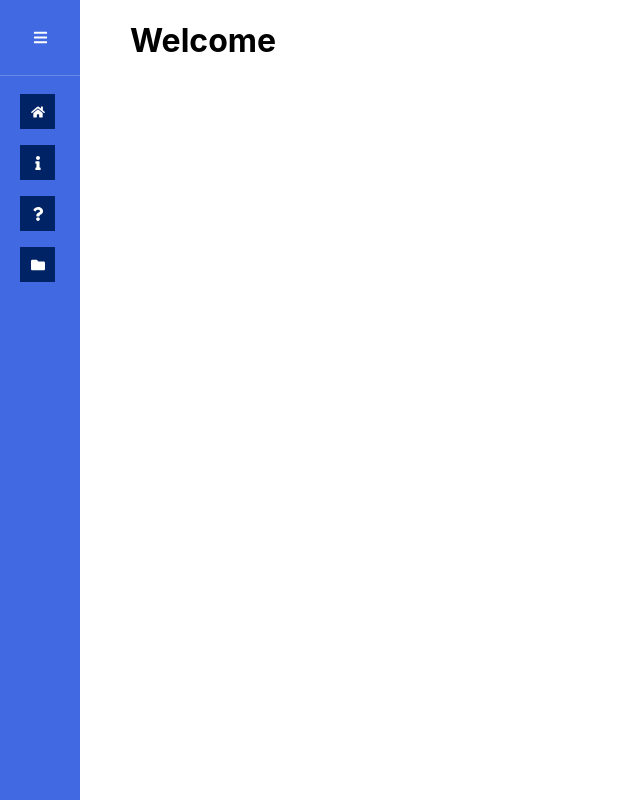
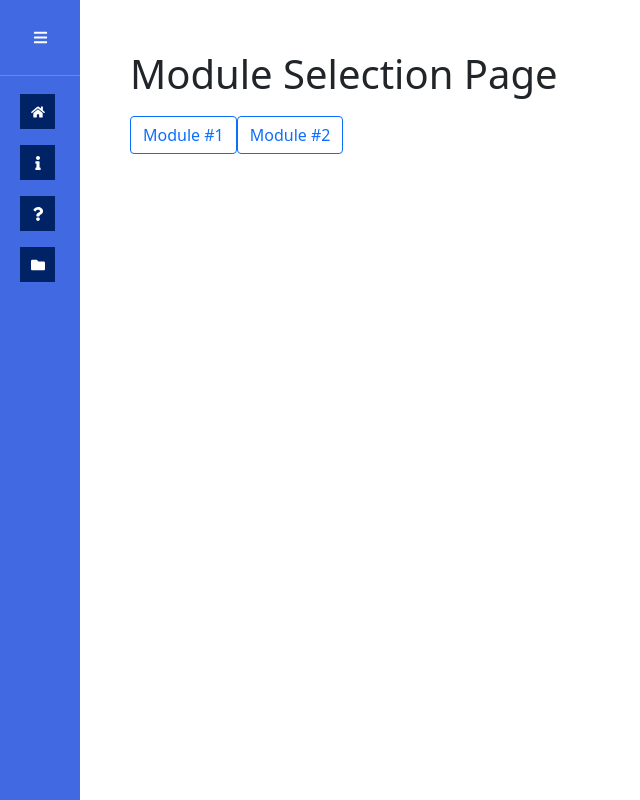
Before and after one commit to NeoCirc/neocirc-website, a React (Create React App) app: page / in a window 1280 px wide. Shown: the whole page, without its empty margins (0-640 px from the left). Built offline with nearby package versions, Linux system fonts and the light colour scheme.

Commit message:
Initial setup of module selection and content pages

```diff
--- a/src/App.js
+++ b/src/App.js
@@ -1,13 +1,12 @@
 import { SideBar } from './components/SideBar';
+import { ModuleSelectionPage } from './components/modules/ModuleSelectionPage';
 import styled from 'styled-components';
 
 const App = () => {
   return (
     <Wrap>
       <SideBar />
-      <h1 style={{ paddingLeft: '50px' }}>
-        Welcome
-      </h1>
+      <ModuleSelectionPage />
     </Wrap>
   );
 }
--- /dev/null
+++ b/src/components/modules/ModuleSelectionPage.js
@@ -0,0 +1,88 @@
+import styled from 'styled-components';
+import Col from 'react-bootstrap/Col';
+import Button from 'react-bootstrap/Button';
+import { useState } from 'react';
+import { ModuleContent1 } from './content/ModuleContent1';
+import { ModuleContent2 } from './content/ModuleContent2';
+
+const ModuleSelectionPage = () => {
+    /*
+        Selection state that alternates based on which buttons are clicked
+            0 = Module Selection Page
+            1 = Module Content Page #1
+            2 = Module Content Page #2
+    */
+    const [selection, setSelection] = useState(0);
+
+    // Headers for corresponding pages based on selection state
+    const headers = [
+        'Module Selection Page',
+        'Content #1',
+        'Content #2',
+    ];
+
+    return (
+        <Wrap>
+            {/* Heading text alters based on the selection */}
+            <HeadingWrap>
+                {headers[selection]}
+            </HeadingWrap>
+
+            {/*
+                If selection == 0, display the module selection buttons
+
+                @Valentin, you would have to edit the components below to style it similar to the Figma prototype.
+                I'd recommend using something like Cards (https://react-bootstrap.netlify.app/components/cards/) to
+                to make the selection pages
+            */}
+            { selection === 0 && <div>
+                <Button
+                    as={Col}
+                    variant="outline-primary"
+                    onClick={() => {
+                        // If Module #1 button is clicked, set the selection variable to 1
+                        setSelection(1);
+                    }}
+                >
+                    Module #1
+                </Button>
+                <Button
+                    as={Col}
+                    variant="outline-primary"
+                    onClick={() => {
+                        // If Module #2 button is clicked, set the selection variable to 2
+                        setSelection(2);
+                    }}
+                >
+                    Module #2
+                </Button>
+            </div> }
+
+            {/* If selection == 1, set the page to the module content #1 */}
+            { selection === 1 && <ModuleContent1 /> }
+
+            {/* If selection == 2, set the page to the module content #1 */}
+            { selection === 2 && <ModuleContent2 /> }
+
+            {/* For both module content pages, display a 'Back' button to allow users to navigate back to selection page */}
+            { (selection === 1 || selection === 2) && <Button
+                as={Col}
+                variant="outline-primary"
+                onClick={() => setSelection(0)}
+                style={{ marginTop: '20px' }}
+            >
+                Back
+            </Button> }
+        </Wrap>
+    );
+};
+
+const Wrap = styled.div`
+    padding: 50px;
+`;
+
+const HeadingWrap = styled.h1`
+    padding-bottom: 10px;
+`;
+
+export { ModuleSelectionPage };
--- /dev/null
+++ b/src/components/modules/content/ModuleContent1.js
@@ -0,0 +1,35 @@
+import styled from 'styled-components';
+import Card from 'react-bootstrap/Card';
+import Button from 'react-bootstrap/Button';
+
+const ModuleContent1 = () => {
+    /*
+        @Kevin, you'll want to modify the code below to add some lorem ipsum or just general random text
+        I'd recommend looking through all the options that react bootstrap provides to see if you can
+        make something interesting.
+    */
+    return (
+        <Wrap>
+            <Card style={{ width: '18rem' }}>
+                <Card.Body>
+                <Card.Title>Card Title</Card.Title>
+                <Card.Text>
+                    Some quick example text to build on the card title and make up the bulk of
+                    the card's content.
+                </Card.Text>
+                <Button variant="primary">Go somewhere</Button>
+                </Card.Body>
+            </Card>
+        </Wrap>
+    )
+};
+
+/*
+    For CSS styling, you can style a HTML block (div, h1, Card, whatever)
+    easily like this and use it in the code above.
+*/
+const Wrap = styled.div`
+    padding: 0px;
+`;
+
+export { ModuleContent1 };
--- /dev/null
+++ b/src/components/modules/content/ModuleContent2.js
@@ -0,0 +1,42 @@
+import Table from 'react-bootstrap/Table';
+
+const ModuleContent2 = () => {
+    /*
+        @Kevin, take a look at my comments on ModuleContent1.js, same thing here
+    */
+    return (
+        <div>
+            <Table striped bordered hover>
+                <thead>
+                    <tr>
+                    <th>#</th>
+                    <th>First Name</th>
+                    <th>Last Name</th>
+                    <th>Username</th>
+                    </tr>
+                </thead>
+                <tbody>
+                    <tr>
+                    <td>1</td>
+                    <td>Mark</td>
+                    <td>Otto</td>
+                    <td>@mdo</td>
+                    </tr>
+                    <tr>
+                    <td>2</td>
+                    <td>Jacob</td>
+                    <td>Thornton</td>
+                    <td>@fat</td>
+                    </tr>
+                    <tr>
+                    <td>3</td>
+                    <td colSpan="2">Larry the Bird</td>
+                    <td>@twitter</td>
+                    </tr>
+                </tbody>
+            </Table>
+        </div>
+    )
+};
+
+export { ModuleContent2 };
--- a/src/index.js
+++ b/src/index.js
@@ -1,6 +1,7 @@
 import React from 'react';
 import ReactDOM from 'react-dom';
 import './index.scss';
+import '../node_modules/bootstrap/dist/css/bootstrap.min.css';
 import { App } from './App';
 
 ReactDOM.render(
```
